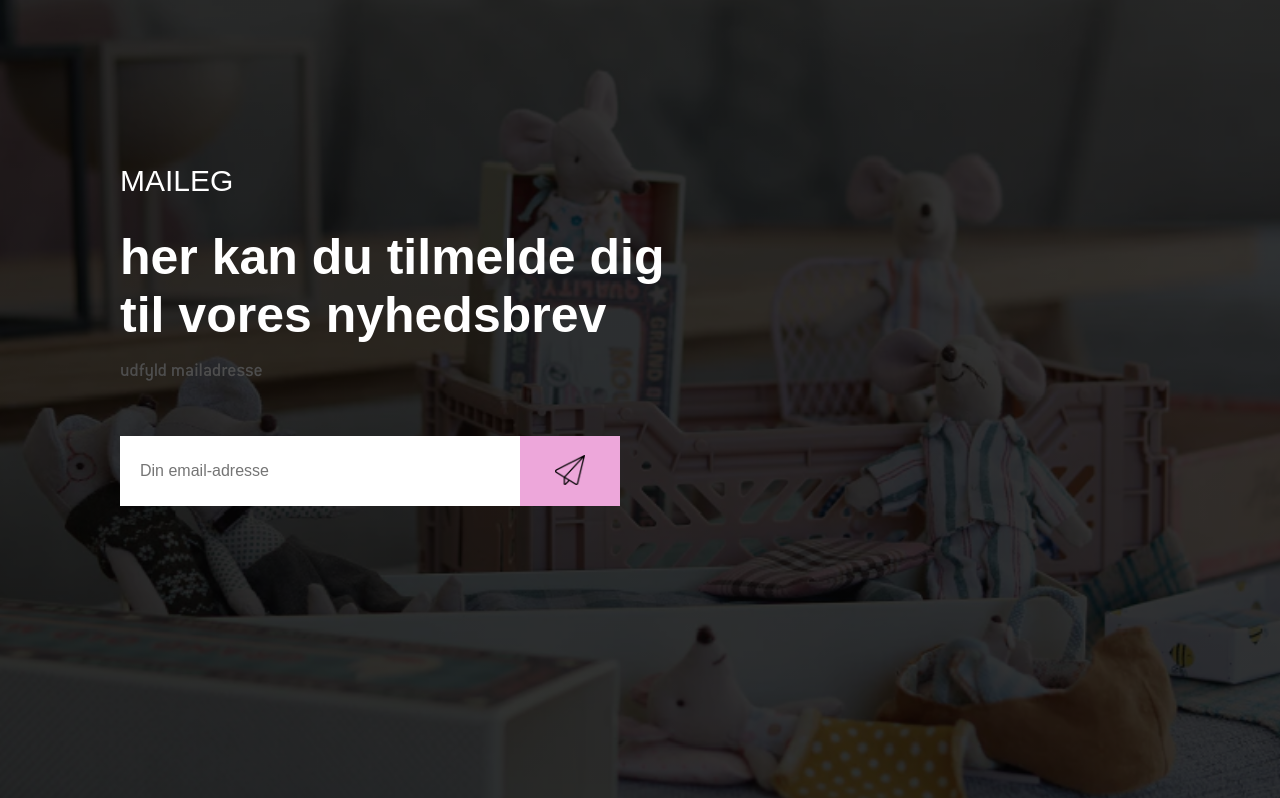
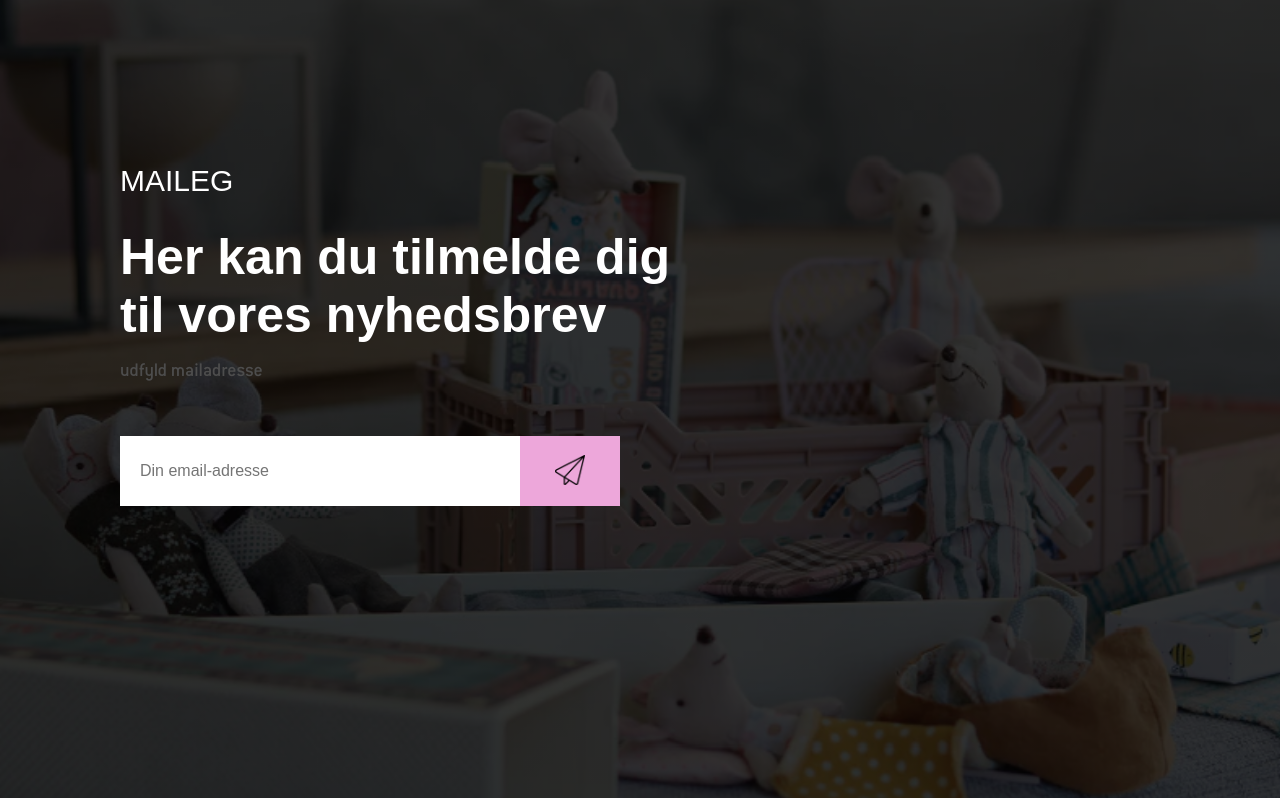
Before and after one commit to Melledodo/JavaScript-Projekt, a plain HTML site: page index.html in a window 1280 px wide. Shown: the part 1652-2450 px from the top of the page. Drawn offline with Linux system fonts and the light colour scheme; files whose address does not match are found by name.

Commit message:
Update index.html

```diff
--- a/index.html
+++ b/index.html
@@ -151,7 +151,7 @@
 
         <div class="hero">
           <h3>MAILEG</h3>
-          <h1>her kan du tilmelde dig <br>til vores nyhedsbrev</h1>
+          <h1>Her kan du tilmelde dig <br>til vores nyhedsbrev</h1>
           <p>udfyld mailadresse</p>
           <form>
               <input id="besked" type="email" name="Email" placeholder="Din email-adresse" required>
```
